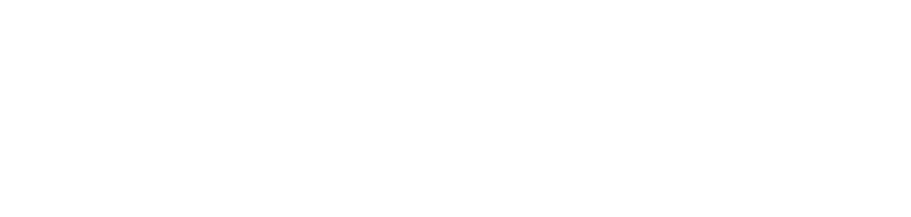
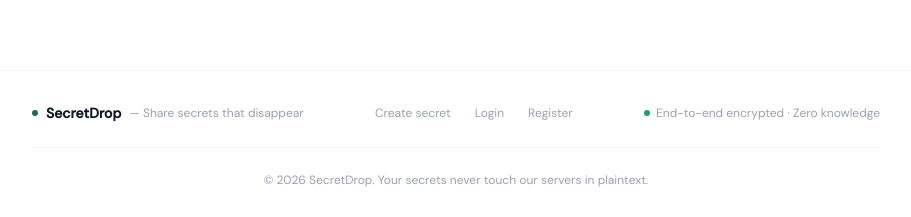
Before and after one commit to ulyanafisa16/confidentfe, a Next.js app: page / in a window 1280 px wide. Shown: the part 1763-1980 px from the top of the page, without its empty margins (184-1095 px from the left). Before the commit the page ends 1769 px from the top, so only its background shows below. Built offline with nearby package versions, Linux system fonts and the light colour scheme; no server answers.

Commit message:
feat: add footer and remove console logs

```diff
--- a/src/app/layout.tsx
+++ b/src/app/layout.tsx
@@ -4,6 +4,7 @@
 import { DM_Sans, DM_Serif_Display } from 'next/font/google'
 import './globals.css'
 import Navbar from '../components/ui/Navbar'
+import Footer from '../components/ui/Footer'
 
 const dmSans = DM_Sans({
   subsets: ['latin'],
@@ -22,16 +23,14 @@
   description: 'Send passwords, API keys, or confidential notes through a secure link.',
 }
 
-export default function RootLayout({
-  children,
-}: {
-  children: React.ReactNode
-}) {
+
+export default function RootLayout({ children }: { children: React.ReactNode }) {
   return (
     <html lang="en" className={`${dmSans.variable} ${dmSerif.variable}`}>
       <body className="font-sans">
         <Navbar />
         <main>{children}</main>
+        <Footer />
       </body>
     </html>
   )
--- a/src/components/forms/CreateForm.tsx
+++ b/src/components/forms/CreateForm.tsx
@@ -125,19 +125,6 @@
         ...extraFields,
       }
 
-      console.log('Final payload keys:', Object.keys(payload))
-      console.log('Encrypted values:', {
-      iv: encResult.encryption_iv,
-      tag: encResult.encryption_tag,
-      salt: encResult.encryption_salt,
-      payload_length: encResult.encrypted_payload.length,
-    })
-
-      console.log('Emails state:', emails)
-      console.log('Payload yang dikirim:', {
-        email_whitelist: emails,
-        secret_type: tab,
-      })
 
       const res = await createSecret(payload as CreateSecretPayload)
 
@@ -150,7 +137,6 @@
       setResult(res)
 
     } catch (e: any) {
-      console.log('Create error detail:', e?.response?.data)
       const data = e?.response?.data
       if (data?.errors) {
         const firstError = Object.values(data.errors)[0]
@@ -373,7 +359,6 @@
         <EmailWhitelist
           emails={emails}
           onChange={(newEmails) => {
-            console.log('setEmails called with:', newEmails)  // ← tambah ini
             setEmails(newEmails)
           }}
         />
--- a/src/components/secret/SecretAccessPage.tsx
+++ b/src/components/secret/SecretAccessPage.tsx
@@ -27,7 +27,6 @@
     const fetchMeta = async () => {
       try {
         const data = await getSecretInfo(token)
-        console.log('Secret info:', data)  // ← tambah ini
 
         const meta: SecretMetaResponse = {
           token: data.token,
@@ -40,7 +39,6 @@
           status: data.can_access ? 'active' : 'expired',
         }
 
-        console.log('Meta mapped:', meta)  // ← tambah ini
         setMeta(meta)
         if (!data.can_access) {
           setState('expired')
--- /dev/null
+++ b/src/components/ui/Footer.tsx
@@ -0,0 +1,60 @@
+// src/components/ui/Footer.tsx
+
+import Link from 'next/link'
+
+export default function Footer() {
+  return (
+    <footer className="border-t border-gray-100 dark:border-gray-800 mt-16">
+      <div className="max-w-4xl mx-auto px-6 py-8">
+        <div className="flex flex-col sm:flex-row items-center justify-between gap-4">
+
+          {/* Logo */}
+          <div className="flex items-center gap-2">
+            <span className="w-1.5 h-1.5 rounded-full bg-[#1a6b5e]" />
+            <span className="text-sm font-semibold text-gray-900 dark:text-white">
+              SecretDrop
+            </span>
+            <span className="text-xs text-gray-400">
+              — Share secrets that disappear
+            </span>
+          </div>
+
+          {/* Links */}
+          <div className="flex items-center gap-6">
+            <Link
+              href="/"
+              className="text-xs text-gray-400 hover:text-gray-600 dark:hover:text-gray-300 transition-colors"
+            >
+              Create secret
+            </Link>
+            <Link
+              href="/login"
+              className="text-xs text-gray-400 hover:text-gray-600 dark:hover:text-gray-300 transition-colors"
+            >
+              Login
+            </Link>
+            <Link
+              href="/register"
+              className="text-xs text-gray-400 hover:text-gray-600 dark:hover:text-gray-300 transition-colors"
+            >
+              Register
+            </Link>
+          </div>
+
+          {/* Security badge */}
+          <div className="flex items-center gap-1.5 text-xs text-gray-400">
+            <span className="w-1.5 h-1.5 rounded-full bg-[#1d9e75]" />
+            End-to-end encrypted · Zero knowledge
+          </div>
+
+        </div>
+
+        <div className="mt-6 pt-6 border-t border-gray-100 dark:border-gray-800 text-center">
+          <p className="text-xs text-gray-400">
+            © {new Date().getFullYear()} SecretDrop. Your secrets never touch our servers in plaintext.
+          </p>
+        </div>
+      </div>
+    </footer>
+  )
+}
```
